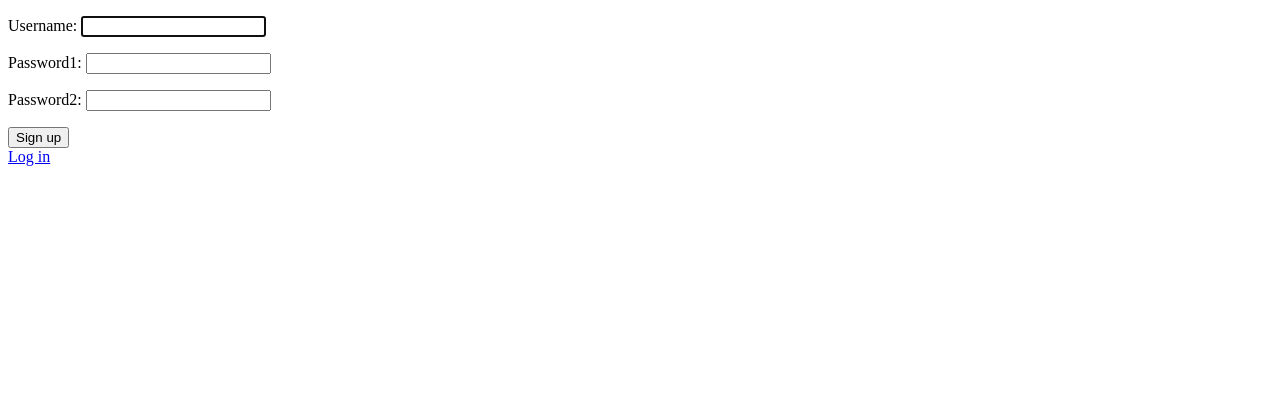
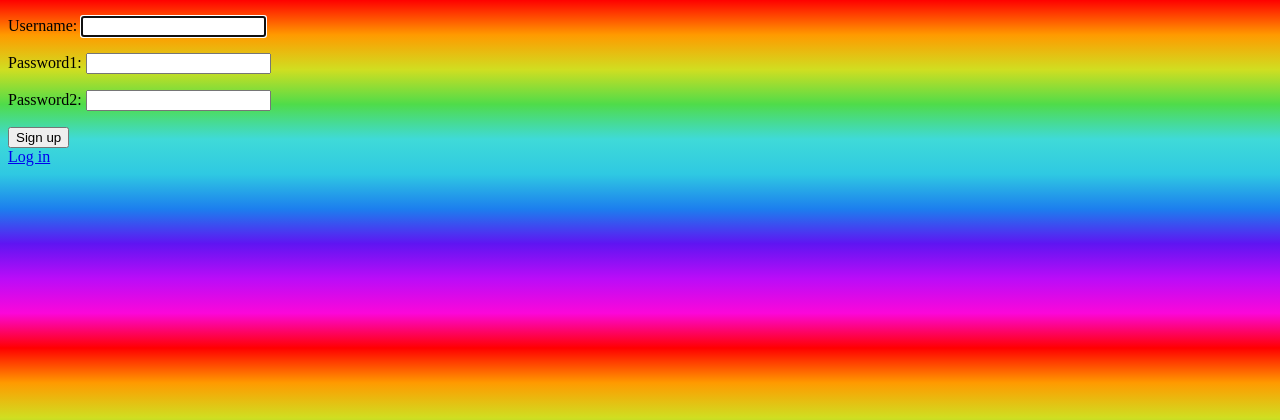
Before and after one commit to austingw/quizzedup, a Django app: page /signup/ in a window 1280 px wide. Shown: the top 420 px of the page. Run offline with Django 5.2, Linux system fonts and the light colour scheme.

Commit message:
Add style sheet with the world's greatest background

```diff
--- a/quiz_app/templates/base.html
+++ b/quiz_app/templates/base.html
@@ -7,7 +7,7 @@
     <meta http-equiv="X-UA-Compatible" content="IE=edge" />
     <meta name="viewport" content="width=device-width, initial-scale=1.0" />
     <title>Trivia Zone</title>
-
+    <link rel="stylesheet" href="{% static 'style.css' %}" />
     <script src="{% static 'htmx.min.js' %}"></script>
   </head>
   <body hx-headers='{"X-CSRFToken": "{{ csrf_token }}"}'>
--- /dev/null
+++ b/static/style.css
@@ -0,0 +1,17 @@
+:root {
+  background: linear-gradient(
+    180deg,
+    rgba(255, 0, 0, 1) 0%,
+    rgba(255, 154, 0, 1) 10%,
+    rgba(208, 222, 33, 1) 20%,
+    rgba(79, 220, 74, 1) 30%,
+    rgba(63, 218, 216, 1) 40%,
+    rgba(47, 201, 226, 1) 50%,
+    rgba(28, 127, 238, 1) 60%,
+    rgba(95, 21, 242, 1) 70%,
+    rgba(186, 12, 248, 1) 80%,
+    rgba(251, 7, 217, 1) 90%,
+    rgba(255, 0, 0, 1) 100%
+  );
+  background-size: 200% 200%;
+}
```
